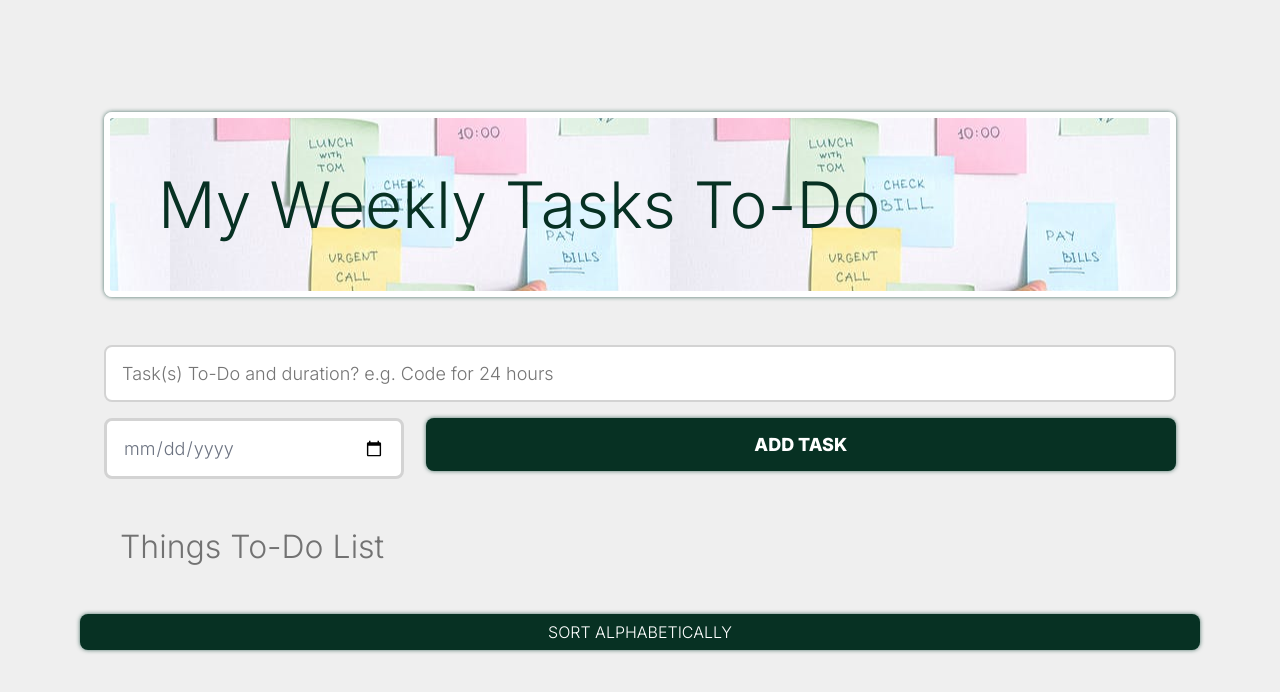
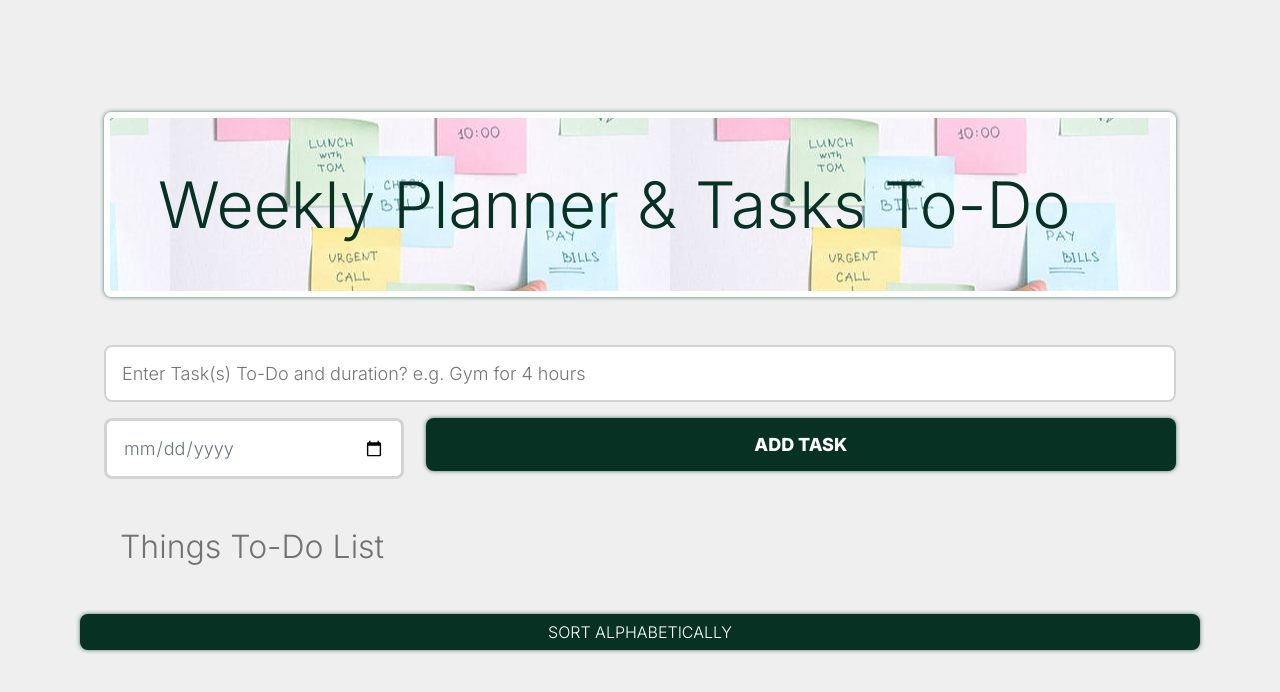
Before and after one commit to shakes224/CodeSpace-To-Do-App, a plain HTML site: page index.html in a window 1280 px wide. Drawn offline with Linux system fonts and the light colour scheme.

Commit message:
Final updates
Fixing the due date output

```diff
--- a/index.html
+++ b/index.html
@@ -4,7 +4,7 @@
     <meta charset="UTF-8">
     <meta http-equiv="X-UA-Compatible" content="IE=edge">
     <meta name="viewport" content="width=device-width, initial-scale=1.0">
-    <title>Leu's, To-Do-App</title>
+    <title>To-Do-App</title>
     <link rel="preconnect" href="https://fonts.googleapis.com">
     <link rel="preconnect" href="https://fonts.gstatic.com" crossorigin>
     <link href="https://fonts.googleapis.com/css2?family=Inter:wght@100;200;300;600;800&family=Raleway:wght@100;200;300;500;700;800&display=swap" rel="stylesheet">
@@ -16,12 +16,12 @@
     <main class="app">
 
         <section class="create-todo">
-            <h1> My Weekly Tasks To-Do </h1>
+            <h1>Weekly Planner & Tasks To-Do </h1>
             <form id="new-todo-form">
                 <input id="content"
                 type="text"
                 name="content"
-                placeholder="Task(s) To-Do and duration? e.g. Code for 24 hours" required>
+                placeholder="Enter Task(s) To-Do and duration? e.g. Gym for 4 hours" required>
                 <input id="date"
                 type="date"
                 name="date" required>
```
